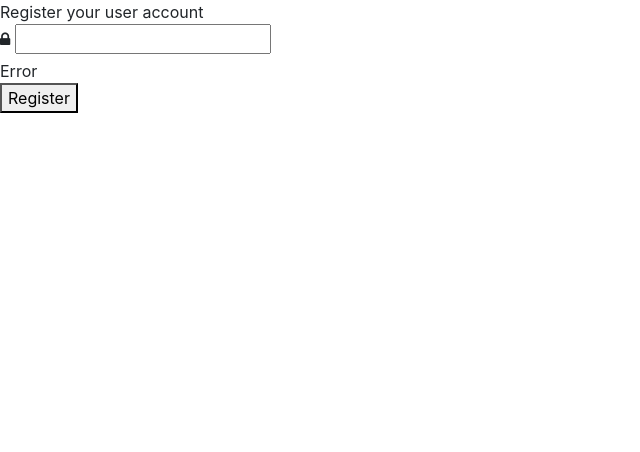
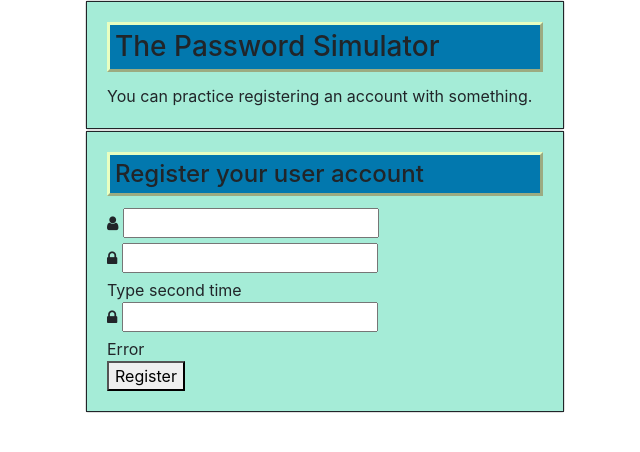
Before and after one commit to jarno-r/password-simulator, a plain HTML site: page index.html in a window 1280 px wide. Shown: the whole page, without its empty margins (0-640 px from the left). Drawn offline with nearby package versions, Linux system fonts and the light colour scheme.

Commit message:
Getting there

```diff
--- a/index.html
+++ b/index.html
@@ -16,17 +16,41 @@
 
   <script src="password.js"></script>
 </head>
-    <div>
-        <div id="container">
-            <form>
-            <div id="login-title">
+
+
+<body>
+        <div class="container">
+            <div class="card" style="width: 30rem;">
+                <div class="card-body">
+                    <h3 class="card-title">
+                        The Password Simulator
+                    </h3>
+                    You can practice registering an account with something.
+                </div>
+            </div>
+            <div class="card" style="width: 30rem;">
+                <div class="card-body">
+                    <h4 class="card-title">
                 Register your user account
+                    </h4>
+            <div>
+                <label for="uname">
+                    <i class="fa fa-user"></i>
+                </label>
+                <input name="uname" type="text">
             </div>
             <div>
-                <label for="uname">
+                <label for="upassword">
                     <i class="fa fa-lock"></i>
                 </label>
-                <input name="uname" type="password">
+                <input name="upassword" type="password">
+            </div>
+            Type second time
+            <div>
+                <label for="upassword2">
+                    <i class="fa fa-lock"></i>
+                </label>
+                <input  name="upassword2" type="password">
             </div>
             <div id="error-msg">
                 Error
@@ -34,11 +58,9 @@
             <div>
                 <button id="register-button">Register</button>
             </div>
-        </form>
         </div>
-
-    </div>
-<body>
+        </div>
+        </div>
 
 </body>
 </html>
--- a/styles.css
+++ b/styles.css
@@ -0,0 +1,16 @@
+
+.card-body {
+    border-style: solid;
+    border-width: 1px;
+}
+
+.card-body {
+    background:#a5ecd7;
+}
+
+.card-title {
+    background:#0278ae;
+    border-style: outset;
+    border-color: #e8ffc1;
+    padding: 5px
+}
```
